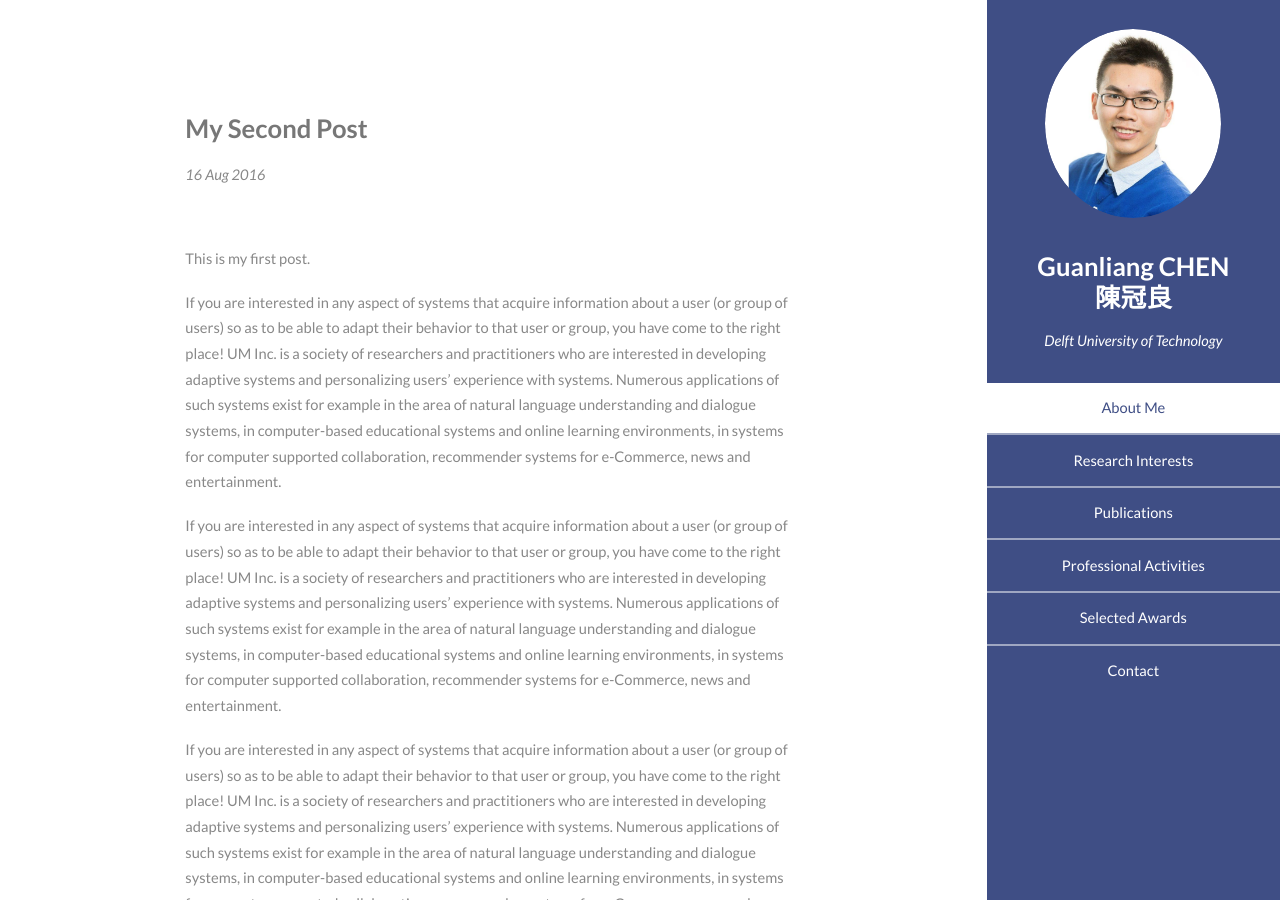
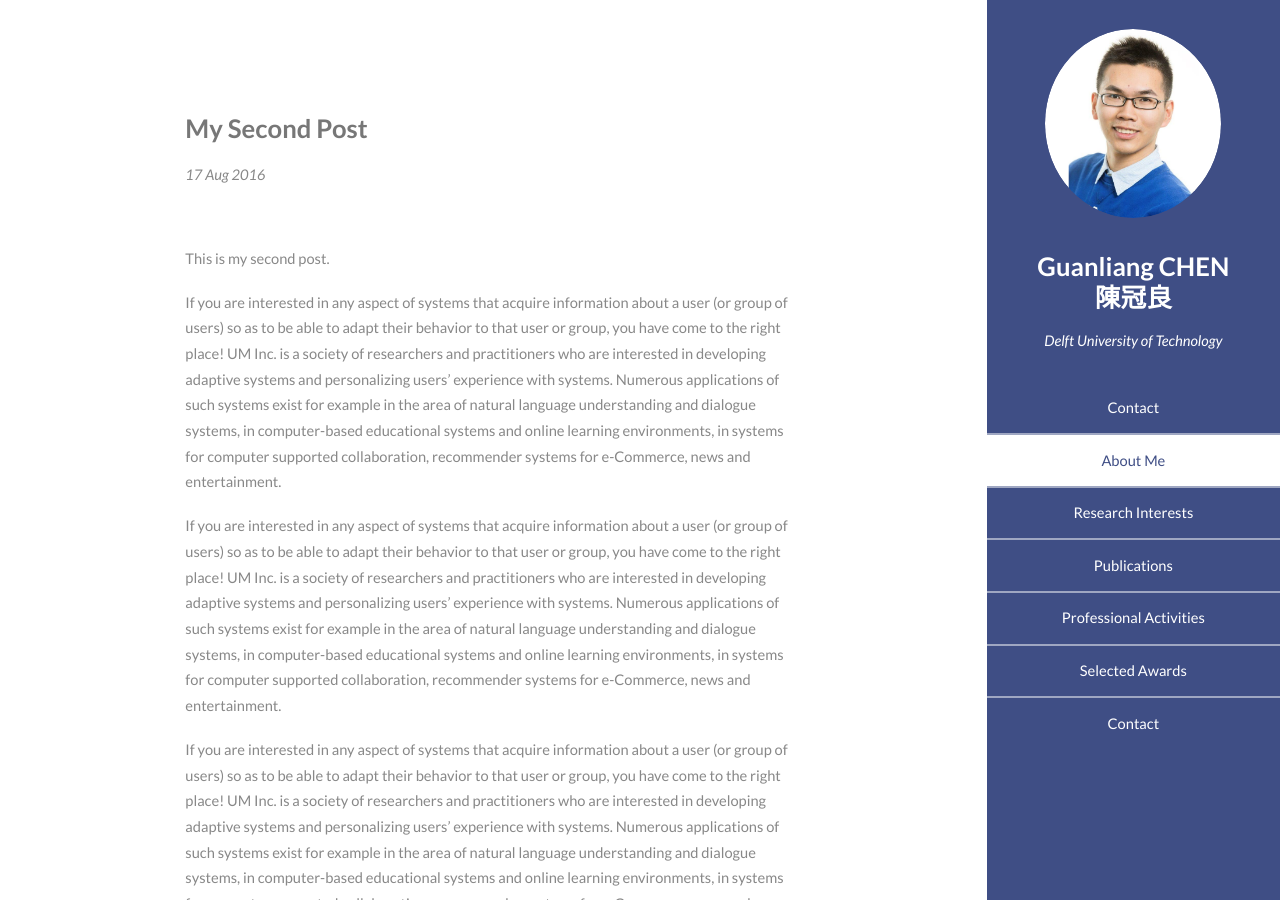
Before and after one commit to AngusGLChen/__angusglchen.github.io, a Jekyll site: the page built from _posts/2016-08-17-My-Second-Post.md, in a window 1280 px wide and 900 px high. Built offline with Jekyll 4.4.1, drawn with Linux system fonts in a browser that asks for light colours.

Commit message:
Aug 16, 2016

```diff
--- a/_layouts/default.html
+++ b/_layouts/default.html
@@ -18,7 +18,8 @@
 				</header>
 				<nav id="nav">
 					<ul>
-						<li><a href="https://angusglchen.github.io/#one" class="active">About Me</a></li>
+						<li><a href="/blog">Contact</a></li>
+						<li><a href="/index.html/#one" class="active">About Me</a></li>
 						<li><a href="https://angusglchen.github.io/#two">Research Interests</a></li>
 						<li><a href="https://angusglchen.github.io/#three">Publications</a></li>
 						<li><a href="https://angusglchen.github.io/#four">Professional Activities</a></li>
--- a/_posts/2016-08-17-My-Second-Post.md
+++ b/_posts/2016-08-17-My-Second-Post.md
@@ -1,10 +1,10 @@
 ---
 layout: post
 title: "My Second Post"
-date: 2016-08-16
+date: 2016-08-17
 ---
 
-This is my first post.
+This is my second post.
 
 If you are interested in any aspect of systems that acquire information about a user (or group of users) so as to be able to adapt their behavior to that user or group, you have come to the right place! UM Inc. is a society of researchers and practitioners who are interested in developing adaptive systems and personalizing users’ experience with systems. Numerous applications of such systems exist for example in the area of natural language understanding and dialogue systems, in computer-based educational systems and online learning environments, in systems for computer supported collaboration, recommender systems for e-Commerce, news and entertainment.
 
--- a/index.html
+++ b/index.html
@@ -20,6 +20,7 @@
 				</header>
 				<nav id="nav">
 					<ul>
+						<li><a href="/blog/">Contact</a></li>
 						<li><a href="#one" class="active">About Me</a></li>
 						<li><a href="#two">Research Interests</a></li>
 						<li><a href="#three">Publications</a></li>
```
